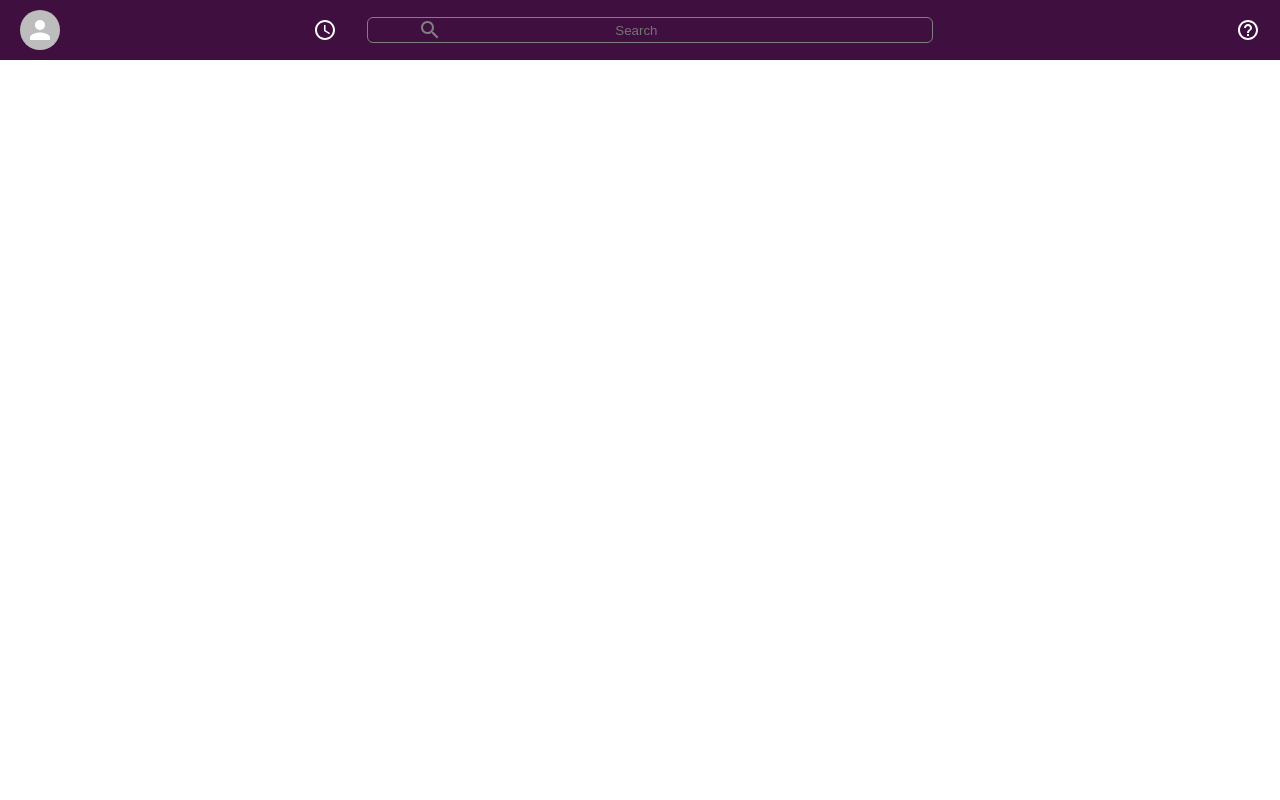
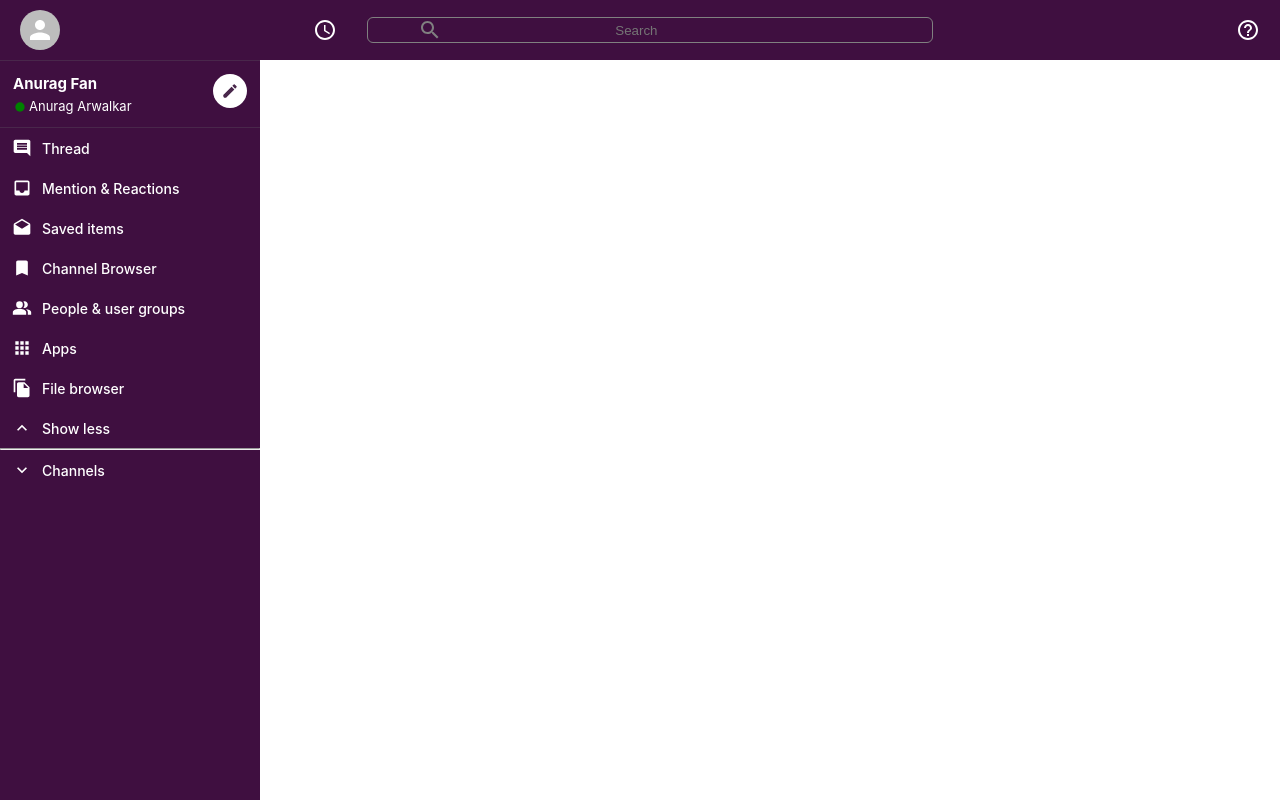
Before and after one commit to anuragarwalkar/slack-clone, a React (Create React App) app: page / in a window 1280 px wide. Built offline with nearby package versions, Linux system fonts and the light colour scheme.

Commit message:
added sidebar

```diff
--- a/src/App.tsx
+++ b/src/App.tsx
@@ -1,22 +1,33 @@
-import React from "react";
+import React, { Fragment } from "react";
 import "./app.styles.scss";
 import { BrowserRouter, Route, Routes } from "react-router-dom";
 import HeaderComponent from "./components/header/header.component";
+import styled from "styled-components";
+import SidebarComponent from "./components/sidebar/sidebar.component";
 
 const HomePage = () => {
-  return <HeaderComponent></HeaderComponent>;
+  return <Fragment></Fragment>;
 };
 
 function App() {
   return (
     <BrowserRouter>
       <div className="App">
-        <Routes>
-          <Route path="/" element={<HomePage />} />
-        </Routes>
+        <HeaderComponent />
+        <AppBody>
+          <SidebarComponent />
+          <Routes>
+            <Route path="/" element={<HomePage />} />
+          </Routes>
+        </AppBody>
       </div>
     </BrowserRouter>
   );
 }
 
 export default App;
+
+const AppBody = styled.div`
+  display: flex;
+  height: 100vh;
+`;
--- /dev/null
+++ b/src/components/sidebar/sidebar-option.component.tsx
@@ -0,0 +1,41 @@
+import React from "react";
+import styled from "styled-components";
+
+function SidebarOption({ Icon, title }: any) {
+  return (
+    <SidebarOptionContainer>
+      {Icon && <Icon fontSize="small" style={{ padding: 10 }} />}
+      {Icon ? (
+        <h3>{title}</h3>
+      ) : (
+        <SidebarOptionChannel>
+          <span>#</span> {title}
+        </SidebarOptionChannel>
+      )}
+    </SidebarOptionContainer>
+  );
+}
+
+export default SidebarOption;
+
+const SidebarOptionContainer = styled.div`
+  display: flex;
+  font-size: 12px;
+  align-items: center;
+  padding-left: 2px;
+  cursor: pointer;
+
+  :hover {
+    opacity: 0.9;
+    background-color: #340e36;
+  }
+
+  > h3 {
+    font-weight: 500;
+  }
+
+  > h3 > span {
+  }
+`;
+
+const SidebarOptionChannel = styled.div``;
--- /dev/null
+++ b/src/components/sidebar/sidebar.component.tsx
@@ -0,0 +1,91 @@
+import React from "react";
+import styled from "styled-components";
+import FiberManualRecordIcon from "@mui/icons-material/FiberManualRecord";
+import CreateIcon from "@mui/icons-material/Create";
+import SidebarOption from "./sidebar-option.component";
+import InsertCommentIcon from "@mui/icons-material/InsertComment";
+import InboxIcon from "@mui/icons-material/Inbox";
+import DraftsIcon from "@mui/icons-material/Drafts";
+import BookmarkIcon from "@mui/icons-material/Bookmark";
+import PeopleAltIcon from "@mui/icons-material/PeopleAlt";
+import AppsIcon from "@mui/icons-material/Apps";
+import FileCopyIcon from "@mui/icons-material/FileCopy";
+import ExpandLessIcon from "@mui/icons-material/ExpandLess";
+import ExpandMoreIcon from "@mui/icons-material/ExpandMore";
+
+function SidebarComponent() {
+  return (
+    <SidebarContainer>
+      <SidebarHeader>
+        <SidebarInfo>
+          <h2>Anurag Fan</h2>
+          <h3>
+            <FiberManualRecordIcon />
+            Anurag Arwalkar
+          </h3>
+        </SidebarInfo>
+        <CreateIcon />
+      </SidebarHeader>
+      <SidebarOption Icon={InsertCommentIcon} title="Thread" />
+      <SidebarOption Icon={InboxIcon} title="Mention & Reactions" />
+      <SidebarOption Icon={DraftsIcon} title="Saved items" />
+      <SidebarOption Icon={BookmarkIcon} title="Channel Browser" />
+      <SidebarOption Icon={PeopleAltIcon} title="People & user groups" />
+      <SidebarOption Icon={AppsIcon} title="Apps" />
+      <SidebarOption Icon={FileCopyIcon} title="File browser" />
+      <SidebarOption Icon={ExpandLessIcon} title="Show less" />
+      <hr />
+      <SidebarOption Icon={ExpandMoreIcon} title="Channels" />
+    </SidebarContainer>
+  );
+}
+
+export default SidebarComponent;
+
+const SidebarContainer = styled.div`
+  background-color: #3f0f40;
+  color: white;
+  flex: 0.3;
+  margin-top: 60px;
+  border-top: 1px solid #49274b;
+  max-width: 260px;
+  margin-top: 60px;
+`;
+
+const SidebarHeader = styled.div`
+  display: flex;
+  border-bottom: 1px solid #49274b;
+  padding-bottom: 10px;
+  padding: 13px;
+
+  > .MuiSvgIcon-root {
+    padding: 8px;
+    color: #49274b;
+    font-size: 18px;
+    border-radius: 999px;
+    background-color: white;
+  }
+`;
+
+const SidebarInfo = styled.div`
+  flex: 1;
+  > h2 {
+    font-size: 15px;
+    font-weight: 5px;
+    margin-bottom: 5px;
+  }
+
+  > h3 {
+    display: flex;
+    font-size: 13px;
+    font-weight: 400;
+    align-items: center;
+  }
+
+  > h3 > .MuiSvgIcon-root {
+    font-size: 14px;
+    margin-top: 1px;
+    margin-right: 2px;
+    color: green;
+  }
+`;
```
